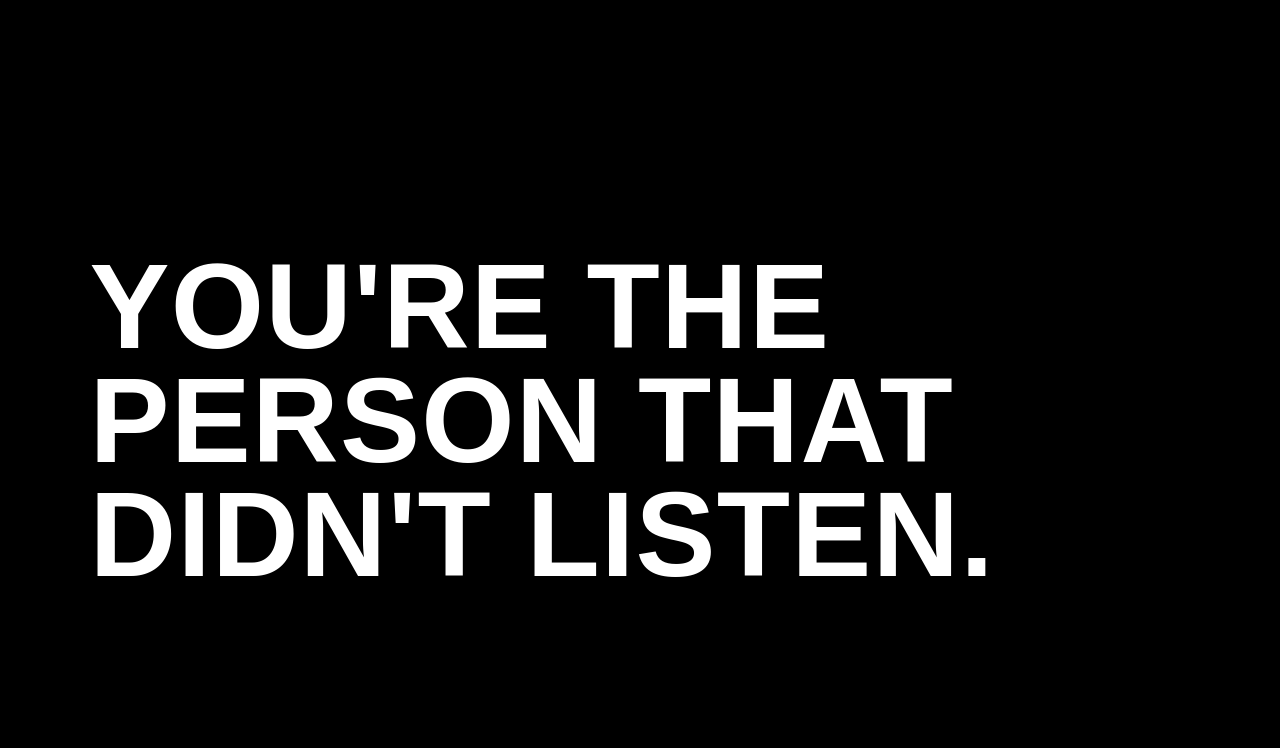
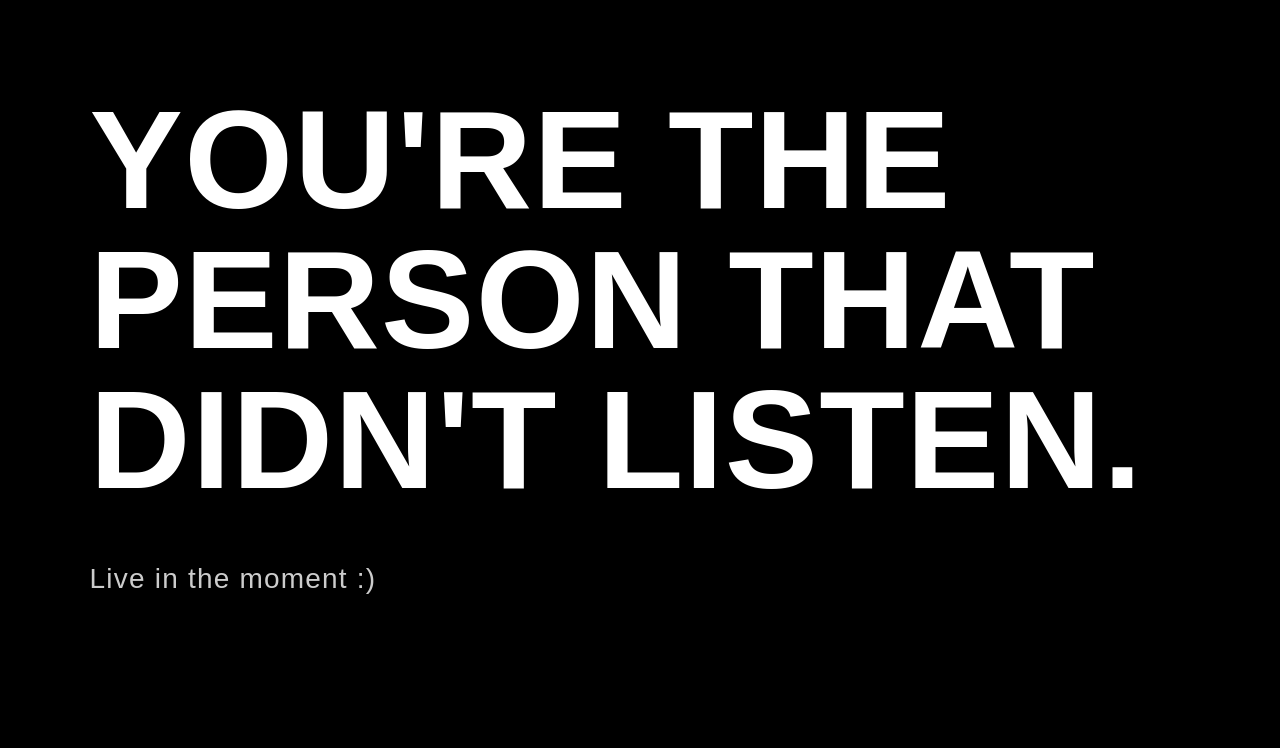
Before and after one commit to soysai/Don-t-Take-a-Picture-of-This, a plain HTML site: page index.html in a window 1280 px wide. Shown: the top 748 px of the page. Drawn offline with Linux system fonts and the light colour scheme; no server answers; a web font is replaced by a local one.

Commit message:
font size

```diff
--- a/index.html
+++ b/index.html
@@ -14,12 +14,12 @@
   </head>
   <body>
     <main id="container" class="counter">
-      <h4>
+      <h1 class="headline">
         YOU'RE THE
         <span id="pageviews-count"></span><sup id="pageviews-suffix"></sup>
         PERSON THAT DIDN'T LISTEN.
-      </h4>
-      <p>Live in the moment :)</p>
+      </h1>
+      <p class="tagline">Live in the moment :)</p>
     </main>
 
     <!-- JS (defer so it runs after DOM is parsed) -->
--- a/style.css
+++ b/style.css
@@ -23,6 +23,22 @@ body {
   font-style: normal;
 }
 
+/* Main message */
+.headline {
+  font-size: clamp(36px, 12vw, 140px);  /* BIG: responsive, but capped */
+  font-weight: 700;
+  line-height: 1;
+  margin: 0 0 0.4em 0;
+}
+
+/* Tagline (much smaller) */
+.tagline {
+  font-size: clamp(14px, 4vw, 28px);    /* smaller and subtle */
+  font-weight: 400;
+  opacity: 0.8;                          /* softer look */
+  margin: 0;
+}
+
 /* Big, bold display type */
 .counter {
   font-size: clamp(36px, 10vw, 120px);
```
Also changed, not shown: 1 other file.
